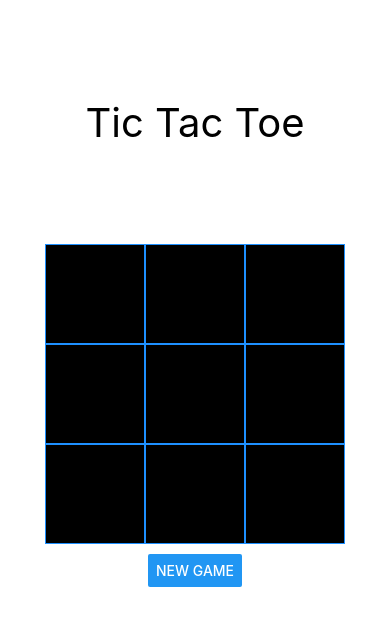
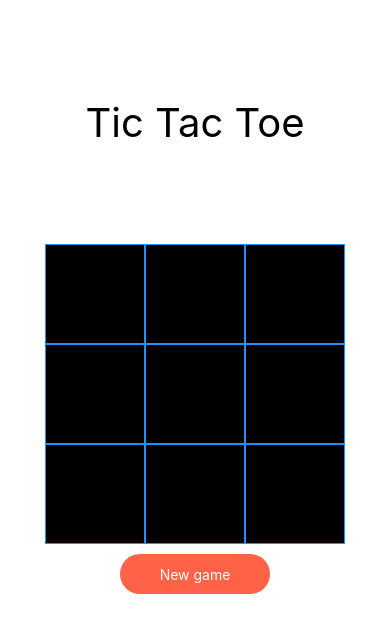
Before and after one commit to mohamed2m2018/tic_tac_toe, a React Native app: screen / in a window 390 px wide. Shown: the top 632 px of the page. Built offline with nearby package versions, Linux system fonts and the light colour scheme.

Commit message:
Enhancing button

```diff
--- a/src/components/GameBoard/index.tsx
+++ b/src/components/GameBoard/index.tsx
@@ -1,5 +1,5 @@
 import React, {useEffect} from 'react';
-import {Text, Button, View} from 'react-native';
+import {Text, View, TouchableOpacity} from 'react-native';
 import checkWin from '../../helpers';
 import useBoardStore from '../../store';
 import Row from '../Row';
@@ -35,7 +35,9 @@ const GameBoard = () => {
           <Text style={styles.winnerText}>Winner is {winner}</Text>
         )}
       </View>
-      <Button title="New game" onPress={deleteEverything} />
+      <TouchableOpacity style={styles.button} onPress={deleteEverything}>
+        <Text style={styles.buttonText}>New game</Text>
+      </TouchableOpacity>
     </>
   );
 };
--- a/src/components/GameBoard/styles.ts
+++ b/src/components/GameBoard/styles.ts
@@ -3,11 +3,23 @@ const styles = StyleSheet.create({
   winnerText: {
     marginTop: 20,
     fontSize: 30,
+    color: 'tomato',
   },
   container: {
     marginBottom: 10,
     alignItems: 'center',
   },
+  button: {
+    height: 40,
+    width: 150,
+    borderRadius: 25,
+    backgroundColor: 'tomato',
+    justifyContent: 'center',
+    alignItems: 'center',
+  },
+  buttonText: {
+    color: 'white',
+  },
 });
 
 export default styles;
```
